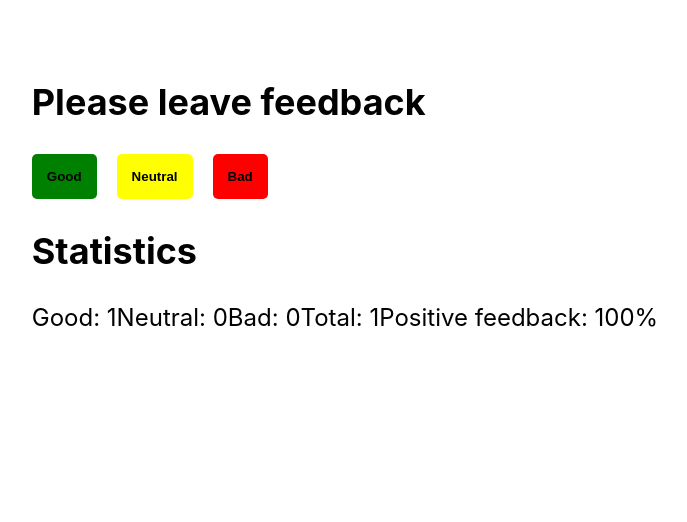
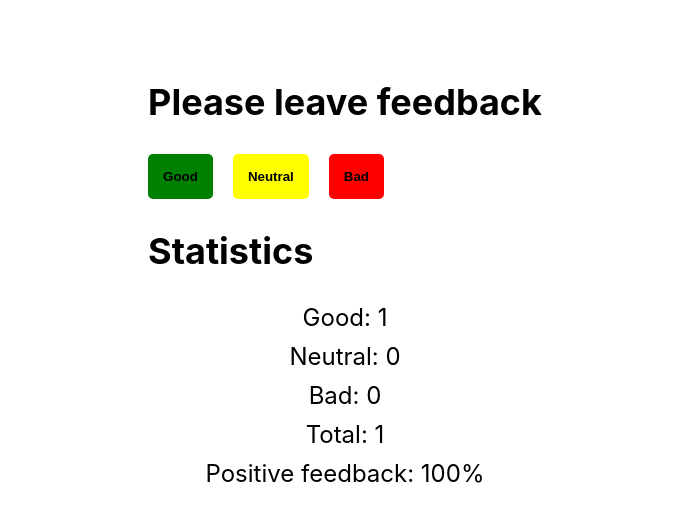
Before and after one commit to Qweeqer/-goit-react-hw-02-feedback, a React (Create React App) app: page / in a window 1280 px wide. Both pictures are taken after a click on the button "Good". Shown: the top 522 px of the page, without its empty margins (320-1007 px from the left). Built offline with nearby package versions, Linux system fonts and the light colour scheme.

Commit message:
Update Statistics.module.css

```diff
--- a/src/components/Statistics/Statistics.module.css
+++ b/src/components/Statistics/Statistics.module.css
@@ -0,0 +1,4 @@
+.Statistics {
+    display: flex;
+    flex-direction: column;
+}
```
